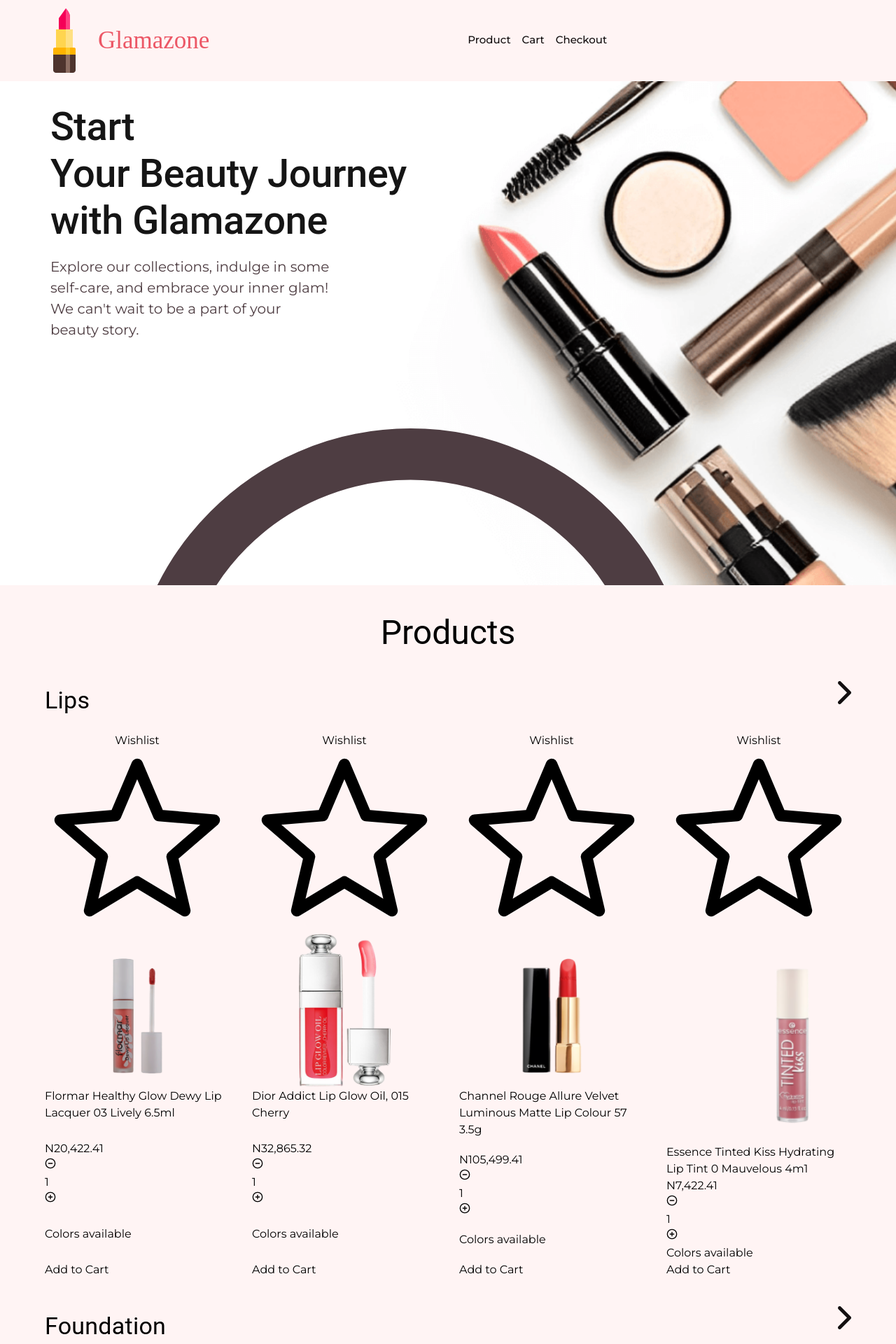
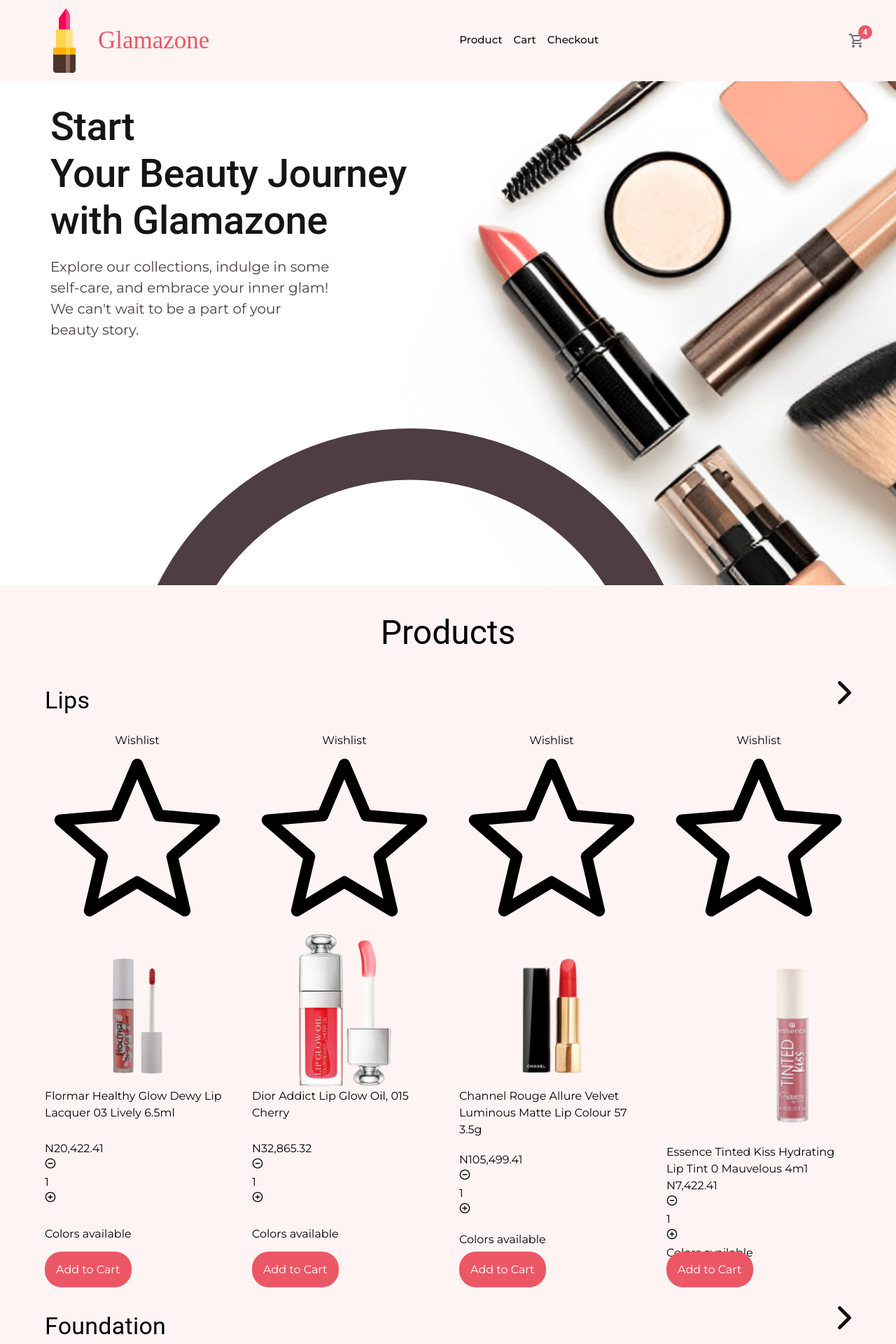
Before and after one commit to Sochuks/ecommerce-hng, a React (Vite) app: page / in a window 1280 px wide. Shown: the top 1920 px of the page at 70% size. Built offline with nearby package versions, Linux system fonts and the light colour scheme; a web font is replaced by a local one.

Commit message:
Modified styles and component to receive timbu api

```diff
--- a/src/components/Navbar.jsx
+++ b/src/components/Navbar.jsx
@@ -1,10 +1,13 @@
 import React from 'react'
 import { styled, useTheme } from '@mui/material/styles';
-import { AppBar, Box, Button, Divider, Stack, Toolbar} from '@mui/material'
+import { AppBar, Badge, Box, Button, Divider, Stack, Toolbar} from '@mui/material'
 import { Link } from 'react-router-dom';
 
 // Lipstick
 import Lipstick from '../assets/img/icons8-lipstick-96.png'
+
+// Icons
+import ShoppingCartOutlinedIcon from '@mui/icons-material/ShoppingCartOutlined';
 
 
 const Navbar = () => {
@@ -63,9 +66,9 @@
                   </Menu>
 
                   {/* Buttons */}
-                  <Stack direction='row' spacing={2}>
-                    <Button sx={ButtonSX} >Shop Now</Button>
-                  </Stack>
+                  <Badge badgeContent={4} color="primary">
+                    <ShoppingCartOutlinedIcon color="action" />
+                  </Badge>
 
           </Toolbar>
       </StoreAppBar>
--- a/src/components/ProductCard.jsx
+++ b/src/components/ProductCard.jsx
@@ -77,7 +77,7 @@
                     <button aria-label="Black" className="p-2 border border-gray-200 dark:border-gray-500 rounded-full cursor-pointer bg-gray-800 dark:bg-gray-600"></button>
                 </div>
                 <div className='mt-10'>
-                    <Link to='/cart' className='bg-[#EC5766] p-4 rounded-3xl text-white'>
+                    <Link to='/cart' className='btn-product'>
                         Add to Cart
                     </Link>
                 </div>
--- a/src/index.css
+++ b/src/index.css
@@ -4,6 +4,12 @@
 /* ===Tailwindcss=== */
 @tailwind base;
 @tailwind components;
+
+.btn-product{
+  @apply bg-[#EC5766] p-4 rounded-3xl text-white
+}
+
+
 @tailwind utilities;
 
 *{
```
Also changed, not shown: src/contexts/CartContext.js (added, +9 -0 lines), src/contexts/ProductContext.js (added, +9 -0 lines).
